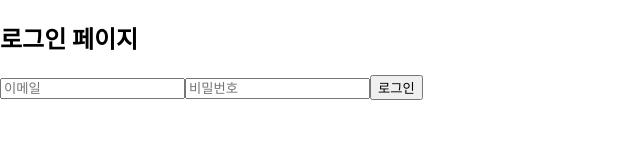
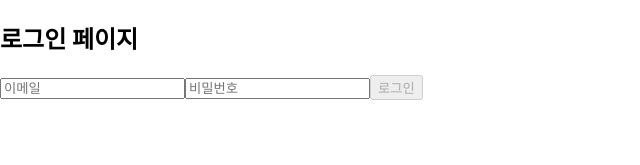
Before and after one commit to JulyK9/wanted-pre-onboarding-frontend-last, a React (Create React App) app: page /signin in a window 1280 px wide. Shown: the top 165 px of the page, without its empty margins (0-640 px from the left). Built offline with nearby package versions, Linux system fonts and the light colour scheme.

Commit message:
로그인 페이지 유효성 검사 로직 누락 추가

```diff
--- a/src/pages/SignIn.jsx
+++ b/src/pages/SignIn.jsx
@@ -5,6 +5,7 @@ import { useNavigate } from 'react-router-dom';
 const SignIn = () => {
   const [email, setEmail] = useState('');
   const [password, setPassword] = useState('');
+  const [validCheck, setValidCheck] = useState(false);
 
   const navigate = useNavigate();
 
@@ -43,6 +44,17 @@ const SignIn = () => {
     if (accessToken) {
       navigate('/todo');
     }
+
+    if (!email || email.includes('@')) {
+      console.log('유효하지 않은 이메일입니다.');
+      setValidCheck(false);
+    }
+    if (!password || password.length < 8) {
+      console.log('비밀번호는 8자 이상이어야 합니다.');
+      setValidCheck(false);
+      return;
+    }
+    setValidCheck(true);
   });
 
   return (
@@ -65,7 +77,9 @@ const SignIn = () => {
           value={password}
           onChange={(e) => setPassword(e.target.value)}
         />
-        <button data-testid="signin-button">로그인</button>
+        <button data-testid="signin-button" disabled={!validCheck}>
+          로그인
+        </button>
       </form>
     </>
   );
```
